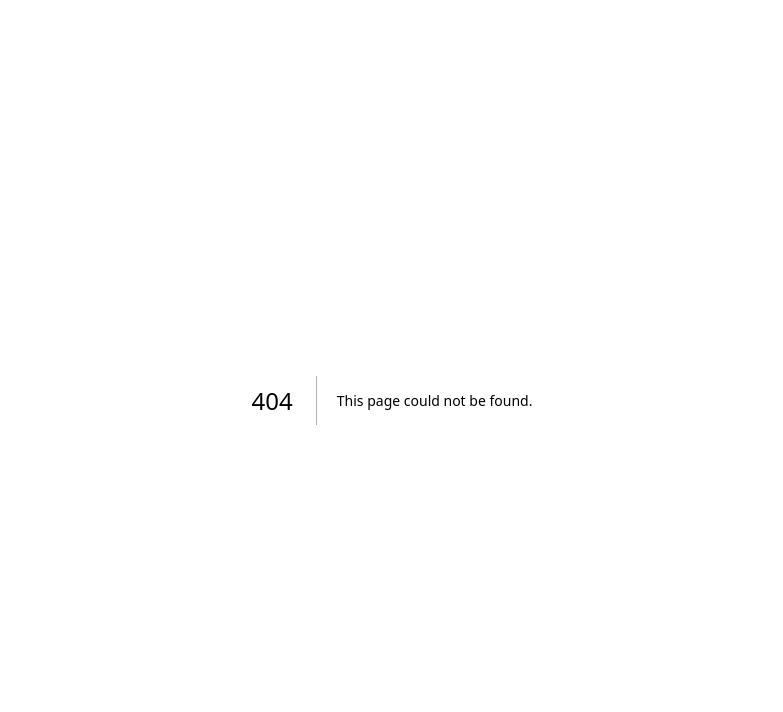
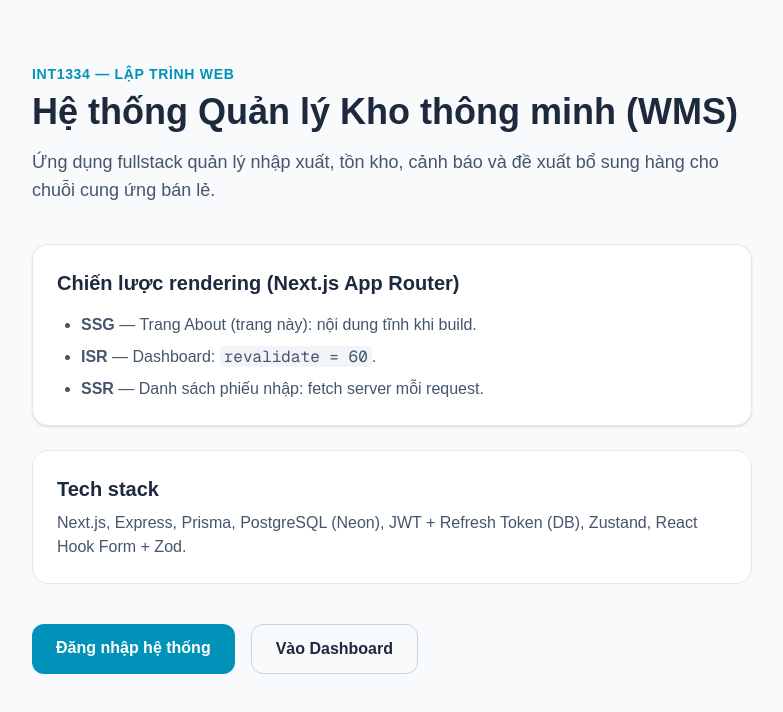
Before and after one commit to n23dccn155-gif/Quan_ly_kho_hang, a Next.js app in the folder frontend/: page /about in a window 1280 px wide. Before the commit this address had no page. Shown: the top 712 px of the page, without its empty margins (248-1031 px from the left). Built offline with nearby package versions, Linux system fonts and the light colour scheme.

Commit message:
feat: add About page with SSG and generateMetadata

```diff
--- /dev/null
+++ b/frontend/src/app/about/page.js
@@ -0,0 +1,64 @@
+import Link from 'next/link';
+
+/** SSG: trang tĩnh, build-time — không cần auth */
+export const metadata = {
+  title: 'Giới thiệu | WMS Logistics',
+  description:
+    'Hệ thống quản lý kho thông minh — đồ án INT1334, domain Logistics & Chuỗi cung ứng.',
+  openGraph: {
+    title: 'WMS Logistics',
+    description: 'Warehouse Management System — PTIT',
+  },
+};
+
+export default function AboutPage() {
+  return (
+    <main className="min-h-screen bg-slate-50 text-slate-800 dark:bg-slate-950 dark:text-slate-100">
+      <div className="mx-auto max-w-3xl px-6 py-16">
+        <p className="text-sm font-semibold uppercase tracking-wider text-cyan-600">INT1334 — Lập trình Web</p>
+        <h1 className="mt-2 text-4xl font-bold">Hệ thống Quản lý Kho thông minh (WMS)</h1>
+        <p className="mt-4 text-lg text-slate-600 dark:text-slate-400">
+          Ứng dụng fullstack quản lý nhập xuất, tồn kho, cảnh báo và đề xuất bổ sung hàng cho chuỗi
+          cung ứng bán lẻ.
+        </p>
+
+        <section className="mt-10 space-y-4 rounded-2xl border border-slate-200 bg-white p-6 shadow-sm dark:border-slate-800 dark:bg-slate-900">
+          <h2 className="text-xl font-semibold">Chiến lược rendering (Next.js App Router)</h2>
+          <ul className="list-disc space-y-2 pl-6 text-slate-600 dark:text-slate-400">
+            <li>
+              <strong>SSG</strong> — Trang About (trang này): nội dung tĩnh khi build.
+            </li>
+            <li>
+              <strong>ISR</strong> — Dashboard: <code className="rounded bg-slate-100 px-1 dark:bg-slate-800">revalidate = 60</code>.
+            </li>
+            <li>
+              <strong>SSR</strong> — Danh sách phiếu nhập: fetch server mỗi request.
+            </li>
+          </ul>
+        </section>
+
+        <section className="mt-6 space-y-2 rounded-2xl border border-slate-200 bg-white p-6 dark:border-slate-800 dark:bg-slate-900">
+          <h2 className="text-xl font-semibold">Tech stack</h2>
+          <p className="text-slate-600 dark:text-slate-400">
+            Next.js, Express, Prisma, PostgreSQL (Neon), JWT + Refresh Token (DB), Zustand, React Hook Form + Zod.
+          </p>
+        </section>
+
+        <div className="mt-10 flex flex-wrap gap-4">
+          <Link
+            href="/login"
+            className="rounded-xl bg-cyan-600 px-6 py-3 font-semibold text-white hover:bg-cyan-700"
+          >
+            Đăng nhập hệ thống
+          </Link>
+          <Link
+            href="/dashboard"
+            className="rounded-xl border border-slate-300 px-6 py-3 font-semibold hover:bg-slate-100 dark:border-slate-700 dark:hover:bg-slate-800"
+          >
+            Vào Dashboard
+          </Link>
+        </div>
+      </div>
+    </main>
+  );
+}
```
